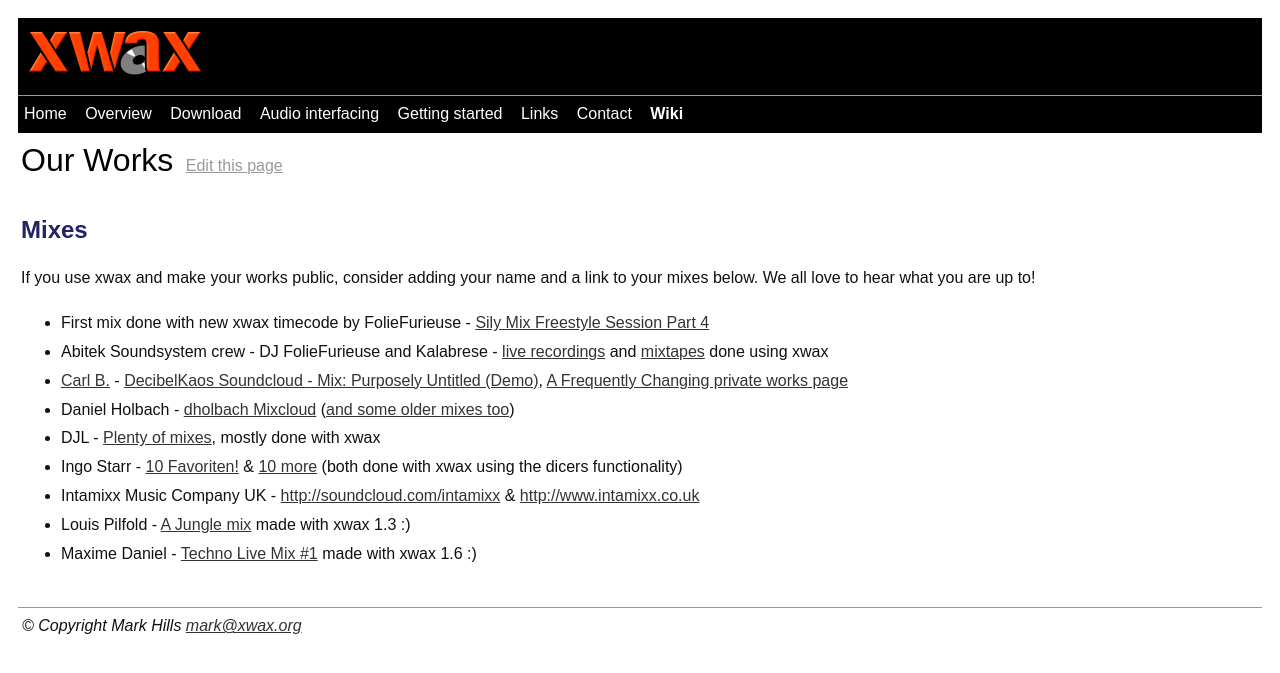
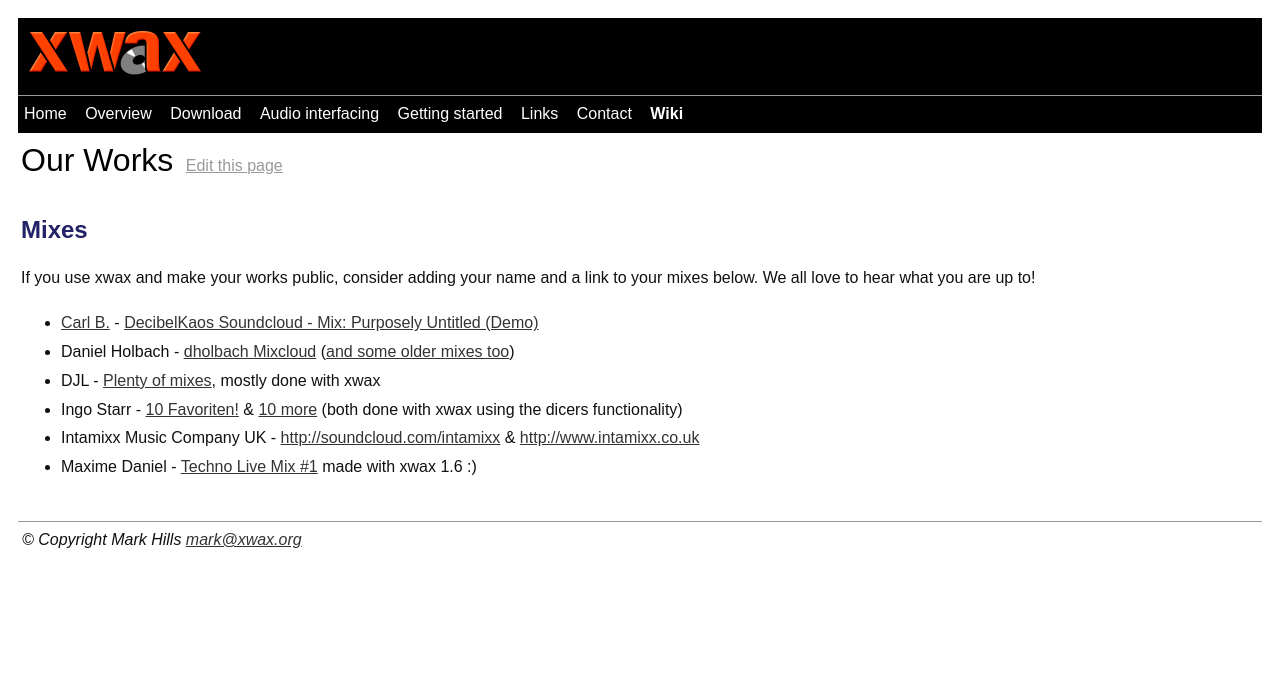
Before and after one commit to xwax/xwax.github.io, a Jekyll site: the page built from our_works.md, in a window 1280 px wide. Shown: the top 673 px of the page. Built offline with Jekyll 4.4.1, drawn with Linux system fonts in a browser that asks for light colours.

Commit message:
Fixed/Removed broken links

```diff
--- a/our_works.md
+++ b/our_works.md
@@ -11,12 +11,9 @@
 
 If you use xwax and make your works public, consider adding your name and a link to your mixes below. We all love to hear what you are up to!
 
-  * First mix done with new xwax timecode by FolieFurieuse - [Sily Mix Freestyle Session Part 4](https://soundcloud.com/abitek-soundsystem/foliefurieuse-sily-mix-session-4)
-  * Abitek Soundsystem crew - DJ FolieFurieuse and Kalabrese - [live recordings](http://abitek.org/p/recordings.html) and [mixtapes](http://abitek.org/p/mixtapes-abitek.html) done using xwax
-  * [Carl B.](decibelkaos@udubstep.com) - [DecibelKaos Soundcloud - Mix: Purposely Untitled (Demo)](http://www.soundcloud.com/DecibelKaos), [A Frequently Changing private works page](http://www.udubstep.com/DecibelKaos)
-  * Daniel Holbach - [dholbach Mixcloud](http://www.mixcloud.com/dholbach) ([and some older mixes too](http://daniel.holba.ch/blog/mixtapes))
+  * [Carl B.](mailto:decibelkaos@udubstep.com) - [DecibelKaos Soundcloud - Mix: Purposely Untitled (Demo)](http://www.soundcloud.com/DecibelKaos)
+  * Daniel Holbach - [dholbach Mixcloud](http://www.mixcloud.com/dholbach) ([and some older mixes too](http://daniel.holba.ch/tags/mixtape))
   * DJL - [Plenty of mixes](http://www.dj-djl.com), mostly done with xwax
   * Ingo Starr - [10 Favoriten!](http://soundcloud.com/ingo-starr/10-favoriten) & [10 more](http://www.mixcloud.com/Ingo_Starr/ingo-starr-10-more/) (both done with xwax using the dicers functionality)
   * Intamixx Music Company UK - [http://soundcloud.com/intamixx](http://soundcloud.com/intamixx) & [http://www.intamixx.co.uk](http://www.intamixx.co.uk)
-  *  Louis Pilfold - [A Jungle mix](http://www.mixcrate.com/mrpopinjay/raggawocky-baby-seal-jungle-mix-278911) made with xwax 1.3 :)
   * Maxime Daniel - [Techno Live Mix #1](https://www.youtube.com/watch?v=MB-u5mNBSVI) made with xwax 1.6 :)
```
Also changed, not shown: _data/soundcards.yml (+4 -5 lines), cdj_behaviors.md (+1 -1 lines), index.md (+3 -4 lines), timecode_records_and_cds.md (+3 -3 lines).
